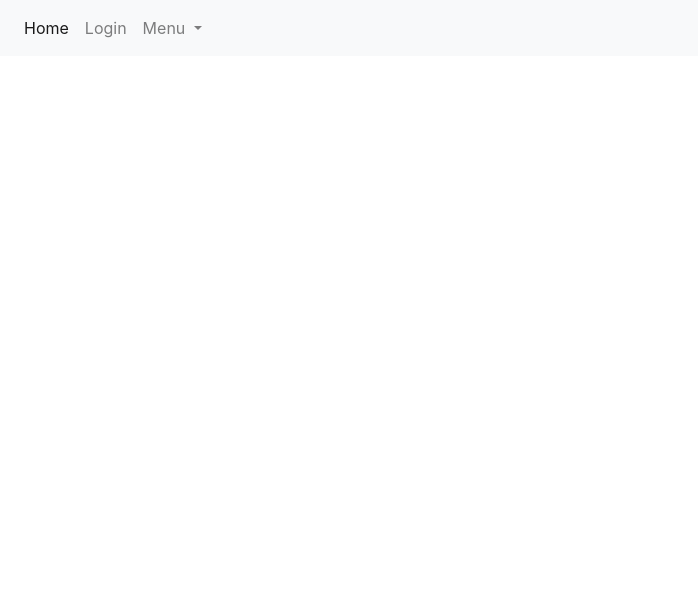
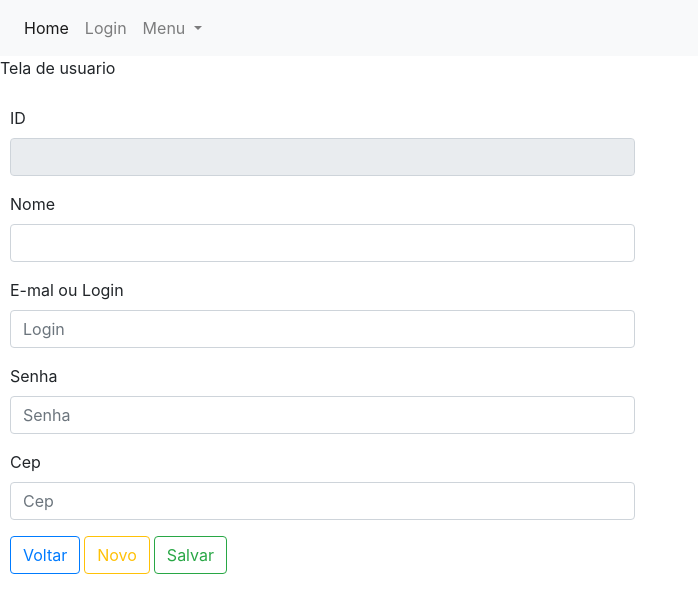
Before and after one commit to ramonbarbos/angular-spring, an Angular app: page /usuarioAdd in a window 1280 px wide. Before the commit this address led to /. Shown: the top 612 px of the page, without its empty margins (0-698 px from the left). Built offline with nearby package versions, Linux system fonts and the light colour scheme; sample sign-in values are in the browser's storage.

Commit message:
usuario add

```diff
--- /dev/null
+++ b/src/app/componente/user/usuario-add/usuario-add.component.html
@@ -0,0 +1,67 @@
+<p>Tela de usuario</p>
+
+<form style="padding: 10px;">
+
+<!--ID-->
+
+  <div class="form-row">
+    <div class="form-group col-md-6">
+      <label  for="id">ID</label>
+        <input type="text" class="form-control mr-sm-2" id="id"  name="id"   readonly="true" autocomplete="false" [(ngModel)]="usuario.id" >
+    </div>
+  </div>
+
+<!--Nome-->
+
+<div class="form-row">
+  <div class="form-group col-md-6">
+    <label  for="nome">Nome</label>
+      <input type="text" class="form-control mr-sm-2" id="nome"  name="nome"   autocomplete="false" required="true" [(ngModel)]="usuario.nome">
+  </div>
+</div>
+
+
+<!--Login-->
+
+<div class="form-row">
+  <div class="form-group col-md-6">
+    <label  for="login">E-mal ou Login</label>
+      <input type="text" class="form-control mr-sm-2" id="login"  name="login"  placeholder="Login"  autocomplete="false" required="true" [(ngModel)]="usuario.login">
+  </div>
+</div>
+
+<!--Senha-->
+
+<div class="form-row">
+  <div class="form-group col-md-6">
+    <label  for="senha">Senha</label>
+      <input type="password" class="form-control mr-sm-2" id="senha"  name="senha"  placeholder="Senha"  autocomplete="false" required="true" [(ngModel)]="usuario.senha">
+  </div>
+</div>
+
+<!--CEP-->
+
+<div class="form-row">
+  <div class="form-group col-md-6">
+    <label  for="cep">Cep</label>
+      <input type="text" class="form-control mr-sm-2" id="cep"  name="cep"  placeholder="Cep"  autocomplete="false"  required="true" [(ngModel)]="usuario.cep">
+  </div>
+</div>
+
+<!--BOTÕES-->
+
+<div class="form-row">
+  <div class="form-group col-md-6">
+
+    <button class="btn btn-outline-primary my-2 my-sm-0" [routerLink]="['/userList']" type="button">Voltar</button>
+
+    <button class="btn btn-outline-warning my-2 my-sm-0 ml-1"  type="button">Novo</button>
+
+    <button class="btn btn-outline-success my-2 my-sm-0 ml-1"  type="button">Salvar</button>
+
+  </div>
+</div>
+
+
+
+</form>
--- /dev/null
+++ b/src/app/componente/user/usuario-add/usuario-add.component.ts
@@ -0,0 +1,33 @@
+import { Component, OnInit } from '@angular/core';
+import { ActivatedRoute } from '@angular/router';
+import { User } from 'src/app/model/user';
+import { UsuarioService } from 'src/app/service/usuario.service';
+
+
+@Component({
+  selector: 'app-usuario-add',
+  templateUrl: './usuario-add.component.html',
+  styleUrls: ['./usuario-add.component.css']
+})
+export class UsuarioAddComponent implements OnInit {
+
+
+  usuario = new User();
+
+
+  constructor(private routeActive: ActivatedRoute, private userService: UsuarioService){ }
+
+  ngOnInit(): void {
+    let id = this.routeActive.snapshot.paramMap.get('id');
+
+    if(id != null){
+      this.userService.getUsuarioPorId(id).subscribe(data => {
+        this.usuario = data;
+      })
+    }
+
+  }
+
+
+
+}
--- a/src/app/componente/usuario/usuario.component.html
+++ b/src/app/componente/user/usuario/usuario.component.html
@@ -3,6 +3,9 @@
   <form class="form-inline m-3">
     <input type="text" class="form-control mr-sm-2" id="nome"  name="nome" [(ngModel)]="nome" placeholder="Procurar" >
     <button class="btn btn-outline-success my-2 my-sm-0" (click)="consultarUser()" type="button">Buscar</button>
+
+    <button class="btn btn-outline-warning ml-1 " [routerLink]="['/usuarioAdd']" type="button">Novo</button>
+
   </form>
 
 
@@ -13,6 +16,8 @@
       <th >Login</th>
       <th >Nome</th>
       <th >CEP</th>
+      <th >Deletar</th>
+      <th >Editar</th>
 
     </tr>
   </thead>
@@ -22,7 +27,8 @@
       <td>{{u.login}}</td>
       <td>{{u.nome}}</td>
       <td>{{u.cep}}</td>
-      <button (click)="deleteUsuario(u.id)" class="btn btn-danger">Deletar</button>
+      <td><button (click)="deleteUsuario(u.id)" class="btn btn-danger">Deletar</button></td>
+      <td><button [routerLink]="['/usuarioAdd',u.id]" class="btn btn-warning">Editar</button></td>
 
     </tr>
 
--- a/src/app/model/user.ts
+++ b/src/app/model/user.ts
@@ -4,6 +4,6 @@ export class User {
  login!: String;
  nome!: String;
  cep!: String;
-
+senha!: String;
 
 }
--- a/src/app/service/usuario.service.ts
+++ b/src/app/service/usuario.service.ts
@@ -14,9 +14,15 @@ export class UsuarioService {
     return this.http.get<any>(AppConstants.baseUrl);
   }
 
+  getUsuarioPorId(id: String): Observable<any>{
+    return this.http.get<any>(AppConstants.baseUrl + id);
+  }
+
+
   deletarUsuario(id: Number) : Observable<any>{
     return this.http.delete<any>(AppConstants.baseUrl + id, {responseType : 'text' as 'json'});
   }
+
 
   consultarUser(nome: String) : Observable<any>{
     return this.http.get<any>(AppConstants.baseUrl + "usuarioPorNome/" + nome);
```
Also changed, not shown: src/app/app.module.ts (+7 -2 lines), src/app/componente/user/usuario-add/usuario-add.component.css (added), src/app/componente/user/usuario/usuario.component.css (added), src/app/componente/user/usuario/usuario.component.ts (renamed from src/app/componente/usuario/usuario.component.ts).
